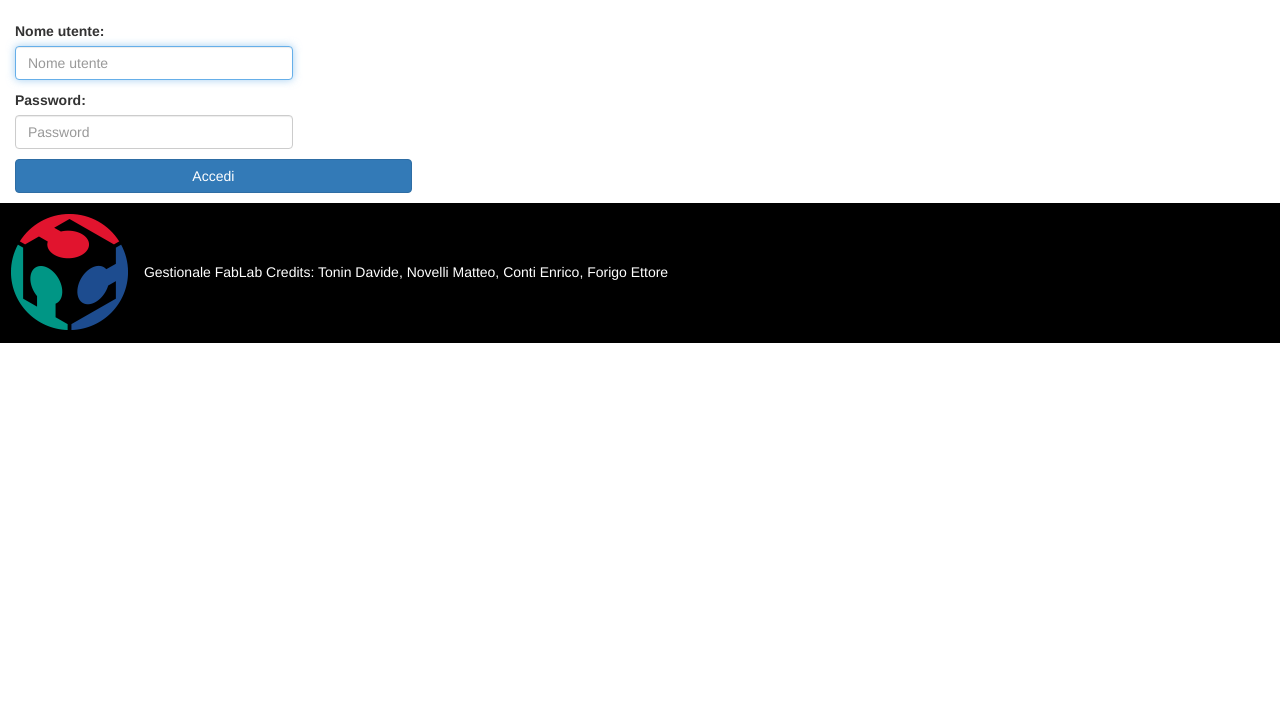
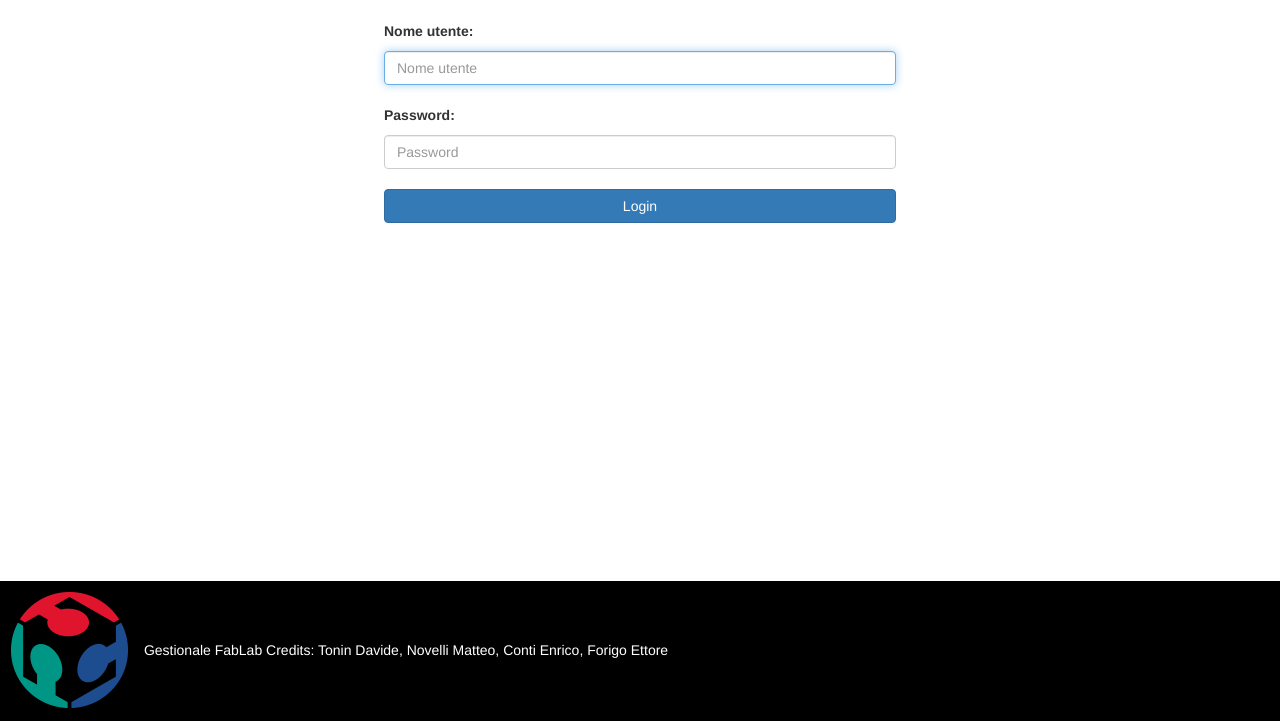
Before and after one commit to DavideTonin99/gestionaleFabLab, a Django app: page /login/ in a window 1280 px wide. Shown: the part 79-800 px from the top of the page. Run offline with Django 3.2, Linux system fonts and the light colour scheme; some libraries are stand-ins or nearby versions.

Commit message:
sistemata l'interfaccia della pagina di login

```diff
--- a/gestionaleFabLab/templates/registration/login.html
+++ b/gestionaleFabLab/templates/registration/login.html
@@ -6,13 +6,14 @@
 
 {% block content %}
 
-<form method="POST" action="{% url 'login' %}?next={{next}}">
-  {% csrf_token %}
-  <div class="col-md-4 col-xs-12">
-    {{ form.as_p }}
-    <p class="submit"><input type="submit" value="Accedi" class="btn btn-primary btn-block"></p>
-  </div>
-</form>
+<div class="login">
+
+    <form method="POST" action="{% url 'login' %}?next={{next}}">
+        {% csrf_token %}
+        {{ form.as_p }}
+        <button type="submit" class="btn btn-primary btn-block login-input">Login</button>
+    </form>
+</div>
 
 <script>
 $("form :input").each(function(index, elem) {
@@ -20,7 +21,7 @@ $("form :input").each(function(index, elem) {
     var label = null;
     if (eId && (label = $(elem).parents("form").find("label[for="+eId+"]")).length == 1) {
         $(elem).attr("placeholder", $(label).html().slice(0, -1));
-        $(elem).attr("class", "form-control cl-info-input");
+        $(elem).attr("class", "form-control login-input");
     }
 });
 </script>
--- a/gestionaleapp/static/style.css
+++ b/gestionaleapp/static/style.css
@@ -33,14 +33,10 @@
     margin-top: 7%;
 }
 
-.login>p {
-    text-align: center;
-    opacity: 0.9;
-}
-
 .login-input {
-    margin-left: 5%;
     min-width: 100% !important;
+    margin-bottom: 20px;
+    margin-top: 5px;
 }
 
 
@@ -106,6 +102,8 @@ input {
 }
 
 footer {
+    position: absolute;
+    bottom: 0;
     clear: both;
     width: 100%;
     color: white;
```
Also changed, not shown: gestionaleapp/templates/gestionaleapp/anagrafica.html (+39 -0 lines).
